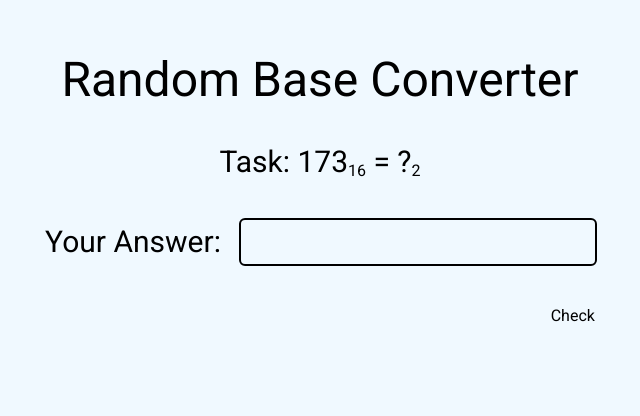
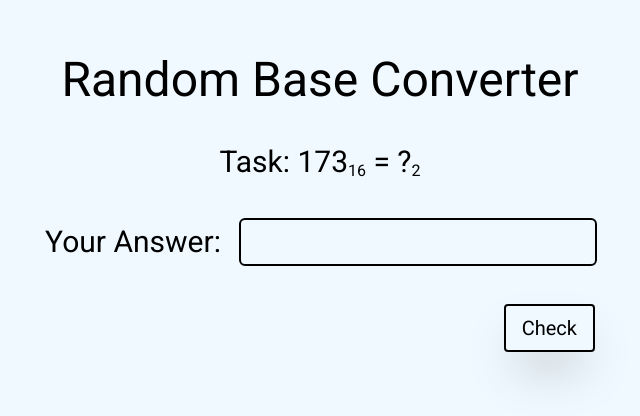
Before and after one commit to NedzadDonlagic04/typescript-random-base-converter, a website built with Vite: page index.html in a window 1280 px wide. Shown: the whole page, without its empty margins (320-960 px from the left). Built offline with nearby package versions, Linux system fonts and the light colour scheme.

Commit message:
Added a component class for easier reusability

```diff
--- a/src/style.css
+++ b/src/style.css
@@ -9,3 +9,9 @@
 *::after {
   font-family: 'Roboto', sans-serif;
 }
+
+@layer components {
+  .btn {
+    @apply text-xl py-2 px-4 border-2 border-black transition-all ease-in-out duration-200 rounded shadow-2xl hover:outline-none hover:shadow-black hover:translate-y-[-10px] focus:outline-none focus:shadow-black focus:translate-y-[-10px];
+  }
+}
```
